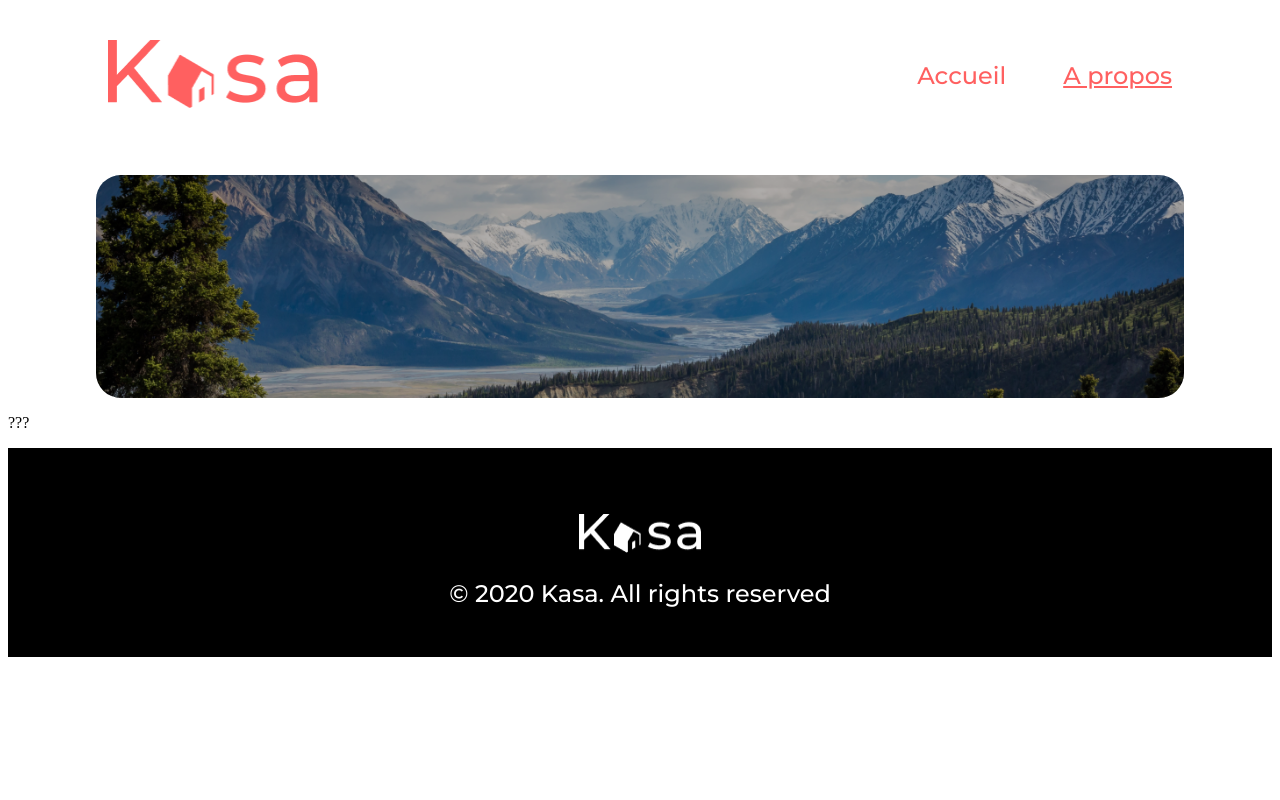
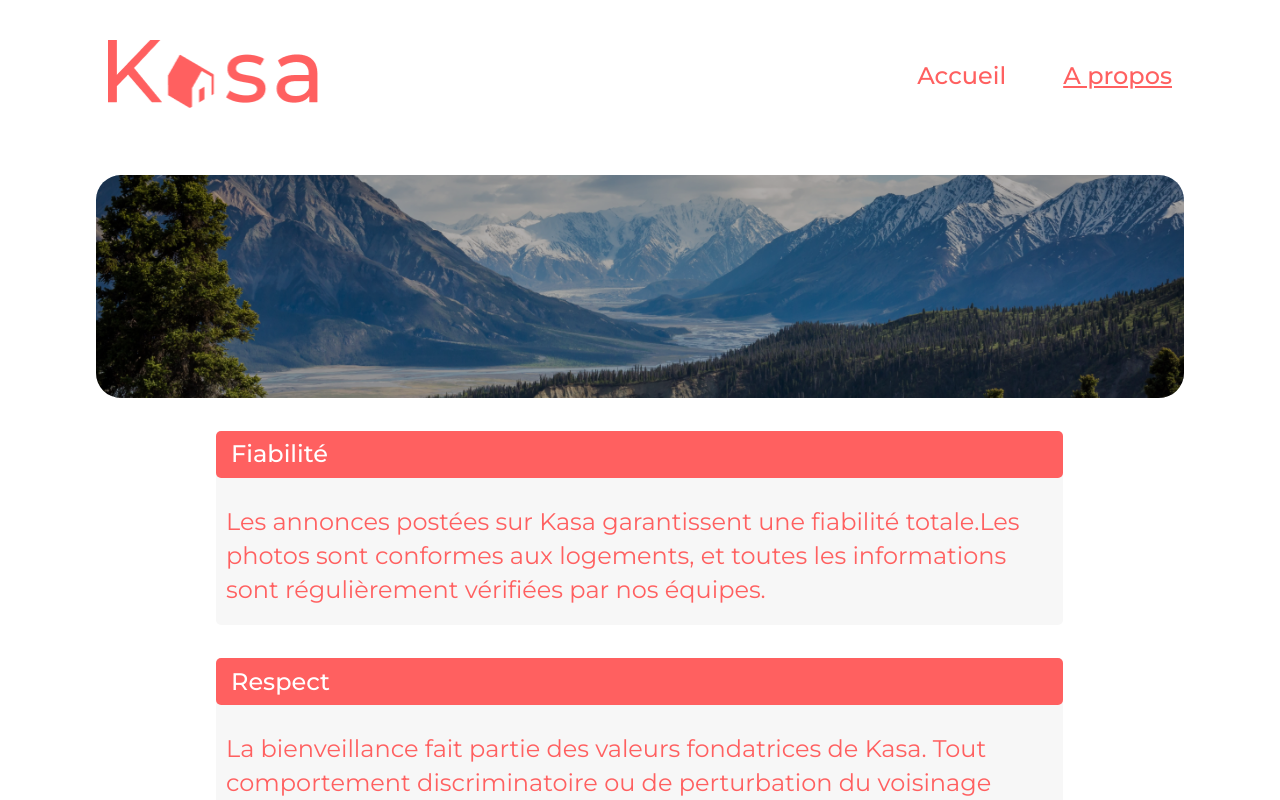
Before and after one commit to MarleneD91/kasa-react-app, a React (Create React App) app: page /about in a window 1280 px wide. Shown: the top 800 px of the page. Built offline with nearby package versions, Linux system fonts and the light colour scheme.

Commit message:
Adding about content, static version

```diff
--- /dev/null
+++ b/src/components/About/About-Dropdown.jsx
@@ -0,0 +1,16 @@
+import React from 'react';
+import Dropdown from "../Common/Dropdown";
+import { aboutData } from '../../data/About-data';
+
+const AboutDropdown = ({title,}) => {
+    return(
+        <div className='about-dropdowns'>
+            {aboutData.map(element => (
+            <Dropdown key={element.title} title={element.title} text={element.description} />
+            ))}
+        </div>
+
+    )
+}
+
+export default AboutDropdown;
--- a/src/components/Common/Dropdown.jsx
+++ b/src/components/Common/Dropdown.jsx
@@ -1,10 +1,12 @@
 import React from 'react';
 
 const Dropdown = (props) => {
-    <div>
-        <div className='dropdown-title'>{props.title}</div>
-        <div className='description'>{props.text}</div>
-    </div>
+    return(
+        <div className='dropdown'>
+            <div className='dropdown-title'>{props.title}</div>
+            <div className='description'>{props.text}</div>
+        </div>
+    )
 };
 
 export default Dropdown;
--- a/src/pages/About.jsx
+++ b/src/pages/About.jsx
@@ -3,24 +3,18 @@ import Header from "../components/Header/Header";
 import Footer from "../components/Footer/Footer";
 import Banner from '../components/Common/Banner';
 import Img from "../components/Common/about-banner-img.png"
-import Dropdown from "../components/Common/Dropdown";
-import { aboutData } from '../data/About-data';
+import AboutDropdown from '../components/About/About-Dropdown';
+import '../sass/pages/about.scss'
+
 
 
 const About = () => {
-    console.log(aboutData);
-    const AboutDropdown = () => {aboutData.map(element =>(
-        <Dropdown key={element.title} title={element.title} text={element.description}/>
-    ))};
     return(
     <div>
         <Header/>
         <div className="main-about">
             <Banner img={Img}/>
-            <div className='about-dropdowns'>
             <AboutDropdown/>
-            <p>???</p>
-            </div>
         </div>
         <Footer/>
     </div>
--- a/src/sass/components/_banner.scss
+++ b/src/sass/components/_banner.scss
@@ -17,14 +17,16 @@
     }
     p{
         position: absolute;
-        left: math.div(273px, 1440px)*100%;
         top: 78px;
+        left: 22%;
         z-index: 2;
         color: #FFFFFF;
+        text-align: center;
         font-family: vars.$main-fonts;
         font-weight: 500;
         font-size: 48px;
         line-height: 68px;
         margin:0;
+        padding:0;
     }
 }
--- /dev/null
+++ b/src/sass/components/_dropdown.scss
@@ -0,0 +1,33 @@
+@use 'vars';
+
+.about-dropdowns {
+    margin: 33px 209px 46px 208px ;
+    .dropdown{
+        //height: 184px;
+        background-color: #F7F7F7;
+        border-radius: 5px;
+        margin-bottom: 33px;
+        font-family: vars.$main-fonts;
+        font-size: 24px;
+        line-height: 142.6%;
+        .dropdown-title {
+            padding-left: 1.77%;
+            background-color: vars.$main-pink;
+            color: #FFFFFF;
+            border-radius: 5px;
+            font-weight: 500;
+            margin-bottom: 27px;
+            height: 47px;
+            display: flex;
+            align-items: center;
+        }
+        .description {
+            padding: 0 27px 18px 10px;
+            margin:0;
+            font-style: normal;
+            font-weight: 400;
+            color: vars.$main-pink;
+            border-radius: 5px;
+        }
+    }
+}
--- a/src/sass/components/vars.scss
+++ b/src/sass/components/vars.scss
@@ -4,7 +4,7 @@
 
 
 // FONTS
-@import url('https://fonts.googleapis.com/css2?family=Montserrat:wght@100;500;700&display=swap');
+@import url('https://fonts.googleapis.com/css2?family=Montserrat:wght@100;400;500;700&display=swap');
 $main-fonts: 'Montserrat', 'Sans Serif';
 // COLORS
 $main-pink : #FF6060;
--- /dev/null
+++ b/src/sass/pages/about.scss
@@ -0,0 +1 @@
+@use "/src/sass/components/_dropdown.scss"
```
